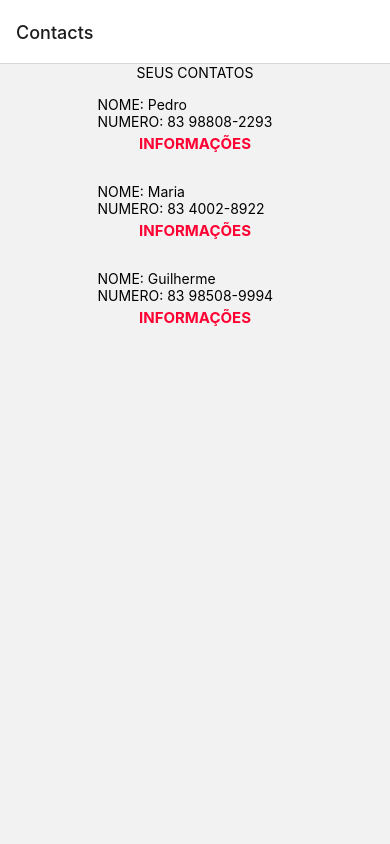
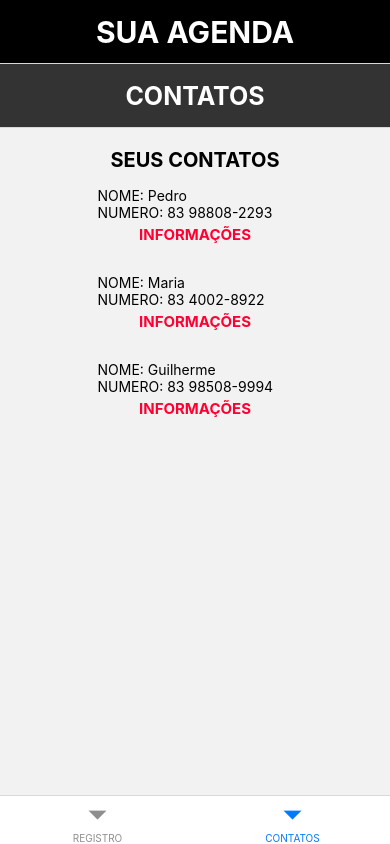
Before and after one commit to Gustavo-Vinicius-Santana/agenda-react-native, a React Native app: screen /Contacts in a window 390 px wide. Built offline with nearby package versions, Linux system fonts and the light colour scheme.

Commit message:
definir navegações, estilizar navegações e estilo dos titulos

```diff
--- a/App.js
+++ b/App.js
@@ -1,21 +1,96 @@
 import React from 'react'
+
+import { StatusBar } from 'react-native';
 
 import { NavigationContainer } from '@react-navigation/native';
 import { createStackNavigator } from '@react-navigation/stack';
+import { createBottomTabNavigator } from '@react-navigation/bottom-tabs';
 
 import Contacts from './src/pages/Contacts';
 import Information from './src/pages/Information';
 import Registration from './src/pages/Registration';
 
+
 const Stack = createStackNavigator();
+const Tab = createBottomTabNavigator();
+
+function Tabs(){
+  return(
+    <Tab.Navigator>
+      <Tab.Screen name='Registration' component={Registration}
+      options={
+        {
+          title: 'REGISTRO',
+          headerStyle:{
+            backgroundColor: '#333333',
+          },
+          headerTintColor:'#fff',
+          headerTitleAlign: 'center',
+          headerTitleStyle: {
+            fontWeight: 'bold',
+            fontSize: 25,
+          }
+        }
+      }
+
+      />
+      <Tab.Screen name='Contacts' component={Contacts}
+      options={
+        {
+          title: 'CONTATOS',
+          headerStyle:{
+            backgroundColor: '#333333',
+          },
+          headerTintColor:'#fff',
+          headerTitleAlign: 'center',
+          headerTitleStyle: {
+            fontWeight: 'bold',
+            fontSize: 25,
+          }
+        }
+      }
+      />
+    </Tab.Navigator>
+  )
+}
 
 export default function App() {
   return (
     <NavigationContainer>
-      <Stack.Navigator>
-        <Stack.Screen name="Contacts" component={Contacts} />
-        <Stack.Screen name="Information" component={Information} />
-        <Stack.Screen name="Registration" component={Registration} />
+      <StatusBar
+        backgroundColor="#000000"
+      />
+
+      <Stack.Navigator screenOptions={{
+          animationEnabled: false,
+        }}>
+        <Stack.Screen name="Tabs" component={Tabs}
+        animeted
+        options={
+          {
+          title: 'SUA AGENDA',
+          headerStyle: {
+            backgroundColor: '#000000',
+          },
+          headerTintColor: '#fff',
+          headerTitleStyle: {
+            fontSize: 30,
+            fontWeight: 'bold',
+          },
+          headerTitleAlign: 'center',
+        }
+        } />
+        <Stack.Screen name="Information" component={Information}
+        options={
+          {
+            title: 'INFORMAÇÕES',
+            headerStyle:{
+              backgroundColor: '#000000'
+            },
+            headerTintColor: '#fff',
+          }
+        }
+        />
       </Stack.Navigator>
     </NavigationContainer>
 
--- a/src/pages/Contacts/index.js
+++ b/src/pages/Contacts/index.js
@@ -7,7 +7,7 @@ export default function Contacts ({navigation}){
 
     return(
         <View style={styles.boxContatos}>
-            <Text>SEUS CONTATOS</Text>
+            <Text style={styles.titulo}>SEUS CONTATOS</Text>
 
             <View style={styles.boxItem}>
                 <Text>NOME: Pedro</Text>
--- a/src/pages/Contacts/style.js
+++ b/src/pages/Contacts/style.js
@@ -1,6 +1,12 @@
 import { StyleSheet } from "react-native";
 
 const styles = StyleSheet.create({
+    titulo:{
+        textAlign: 'center',
+        marginTop: 20,
+        fontSize: 20,
+        fontWeight: 'bold',
+    },
     boxContatos:{
         width: '100%',
         alignItems:"center",
--- a/src/pages/Information/index.js
+++ b/src/pages/Information/index.js
@@ -1,11 +1,13 @@
 import React from 'react';
 import { View, Text } from 'react-native';
+
+import styles from './style';
 
 export default function Information({ route }){
 
     return(
         <View>
-            <Text> TELA DE INFORMAÇÕES</Text>
+            <Text style={styles.titulo}> TELA DE INFORMAÇÕES</Text>
 
             <View>
                 <Text>NOME: {route.params?.nome}</Text>
--- a/src/pages/Information/style.js
+++ b/src/pages/Information/style.js
@@ -0,0 +1,12 @@
+import { StyleSheet } from "react-native";
+
+const styles = StyleSheet.create({
+    titulo:{
+        textAlign: 'center',
+        marginTop: 20,
+        fontSize: 20,
+        fontWeight: 'bold',
+    },
+})
+
+export default styles
--- a/src/pages/Registration/index.js
+++ b/src/pages/Registration/index.js
@@ -1,11 +1,13 @@
 import React from 'react';
 import { View, Text } from 'react-native';
+
+import styles from './style';
 
 export default function Registration () {
 
     return(
         <View>
-            <Text>TELA DE REGISTRO</Text>
+            <Text style={styles.titulo}>TELA DE REGISTRO</Text>
         </View>
     )
 }
--- a/src/pages/Registration/style.js
+++ b/src/pages/Registration/style.js
@@ -0,0 +1,12 @@
+import { StyleSheet } from "react-native";
+
+const styles = StyleSheet.create({
+    titulo:{
+        textAlign: 'center',
+        marginTop: 20,
+        fontSize: 20,
+        fontWeight: 'bold',
+    }
+})
+
+export default styles
```
